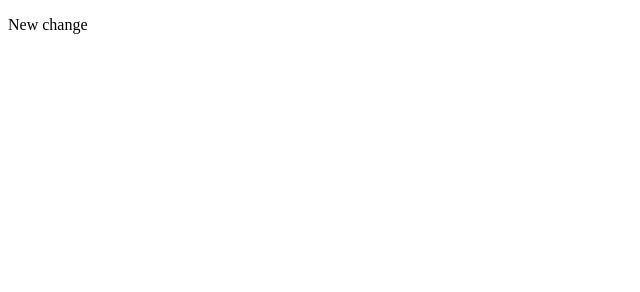
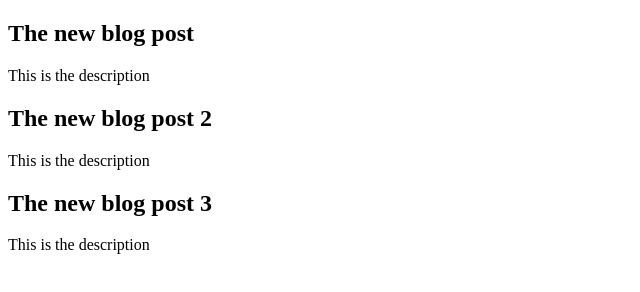
Before and after one commit to junaid528/test-full-stack-web-dev, a plain HTML site: page blogs/gitrep.html in a window 1280 px wide. Shown: the whole page, without its empty margins (0-640 px from the left). Drawn offline with Linux system fonts and the light colour scheme.

Commit message:
Home page element changed

```diff
--- a/blogs/gitrep.html
+++ b/blogs/gitrep.html
@@ -4,6 +4,17 @@
     <title>A new message on new page</title>
   </head>
   <body>
-    <p>New change</P>
-  </body>
+   <article>
+    <h2>The new blog post</h2>
+    <p> This is the description</p>
+  </article>
+  <article>
+    <h2>The new blog post 2</h2>
+    <p> This is the description</p>
+  </article>
+<article>
+    <h2>The new blog post 3</h2>
+    <p> This is the description</p>
+  </article>
+</body>
 </html>
```
Also changed, not shown: blogs/about-us.html (+1 -1 lines), blogs/git2.html (added, +11 -0 lines).
